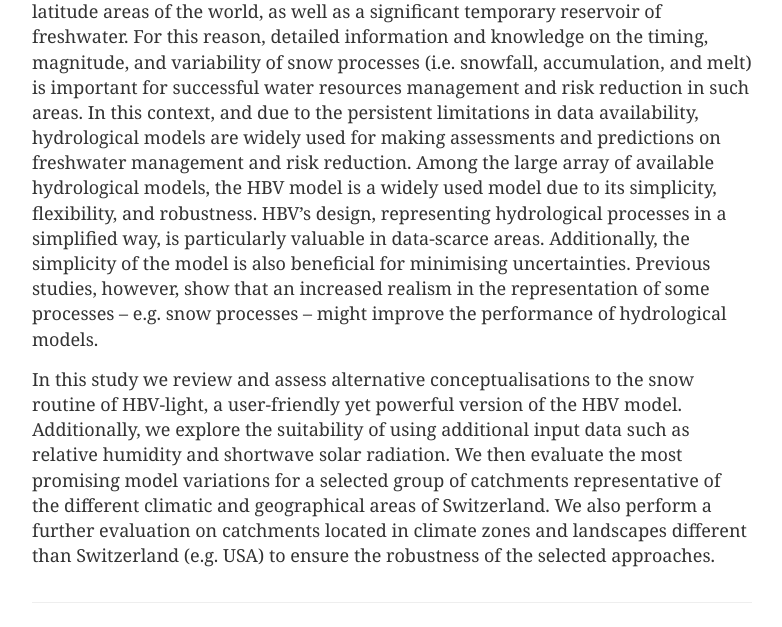
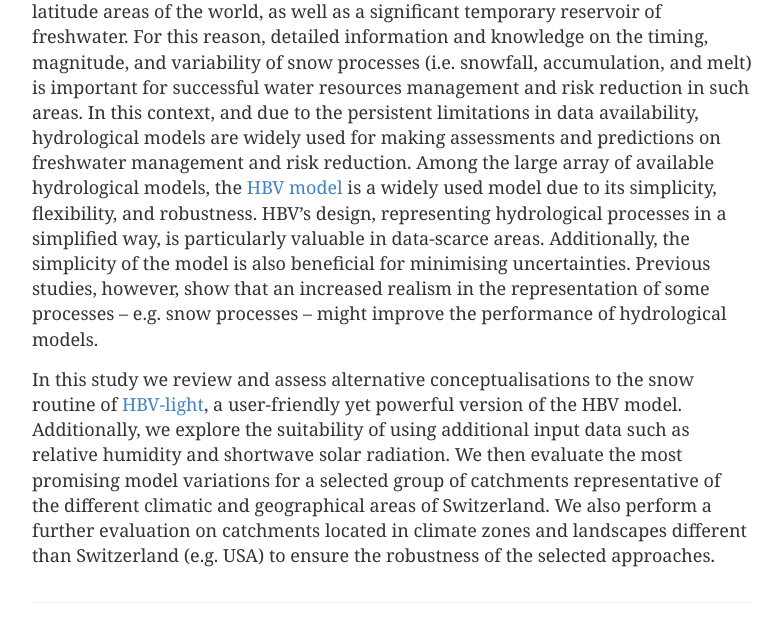
Before and after one commit to GironsLopez/GironsLopez.github.io, a Jekyll site: the page built from research/index.md, in a window 1280 px wide and 1400 px high. Shown: the part 773-1400 px from the top of the window, without its empty margins (248-1030 px from the left). Built offline with Jekyll 4.4.1, drawn with Linux system fonts in a browser that asks for light colours; some of the changed lines change nothing that is shown; some of the changed text lies outside the part shown.

Commit message:
Update index.md

```diff
--- a/research/index.md
+++ b/research/index.md
@@ -8,9 +8,9 @@ description: Current research and further interests
 
 ![PostDocresearch]({{ site.baseurl }}/img/PostDocresearch.png)
 
-Snow is a major contributing factor of stream runoff in many alpine and high-latitude areas of the world, as well as a significant temporary reservoir of freshwater. For this reason, detailed information and knowledge on the timing, magnitude, and variability of snow processes (i.e. snowfall, accumulation, and melt) is important for successful water resources management and risk reduction in such areas. In this context, and due to the persistent limitations in data availability, hydrological models are widely used for making assessments and predictions on freshwater management and risk reduction. Among the large array of available hydrological models, the HBV model is a widely used model due to its simplicity, flexibility, and robustness. HBV’s design, representing hydrological processes in a simplified way, is particularly valuable in data-scarce areas. Additionally, the simplicity of the model is also beneficial for minimising uncertainties. Previous studies, however, show that an increased realism in the representation of some processes – e.g. snow processes – might improve the performance of hydrological models.
+Snow is a major contributing factor of stream runoff in many alpine and high-latitude areas of the world, as well as a significant temporary reservoir of freshwater. For this reason, detailed information and knowledge on the timing, magnitude, and variability of snow processes (i.e. snowfall, accumulation, and melt) is important for successful water resources management and risk reduction in such areas. In this context, and due to the persistent limitations in data availability, hydrological models are widely used for making assessments and predictions on freshwater management and risk reduction. Among the large array of available hydrological models, the [HBV model](https://www.smhi.se/en/research/research-departments/hydrology/hbv-1.90007) is a widely used model due to its simplicity, flexibility, and robustness. HBV’s design, representing hydrological processes in a simplified way, is particularly valuable in data-scarce areas. Additionally, the simplicity of the model is also beneficial for minimising uncertainties. Previous studies, however, show that an increased realism in the representation of some processes – e.g. snow processes – might improve the performance of hydrological models.
 
-In this study we review and assess alternative conceptualisations to the snow routine of HBV-light, a user-friendly yet powerful version of the HBV model. Additionally, we explore the suitability of using additional input data such as relative humidity and shortwave solar radiation. We then evaluate the most promising model variations for a selected group of catchments representative of the different climatic and geographical areas of Switzerland. We also perform a further evaluation on catchments located in climate zones and landscapes different than Switzerland (e.g. USA) to ensure the robustness of the selected approaches.
+In this study we review and assess alternative conceptualisations to the snow routine of [HBV-light](http://www.geo.uzh.ch/en/units/h2k/Services/HBV-Model.html), a user-friendly yet powerful version of the HBV model. Additionally, we explore the suitability of using additional input data such as relative humidity and shortwave solar radiation. We then evaluate the most promising model variations for a selected group of catchments representative of the different climatic and geographical areas of Switzerland. We also perform a further evaluation on catchments located in climate zones and landscapes different than Switzerland (e.g. USA) to ensure the robustness of the selected approaches.
 
 <div class="line-separator"></div>
 
```
